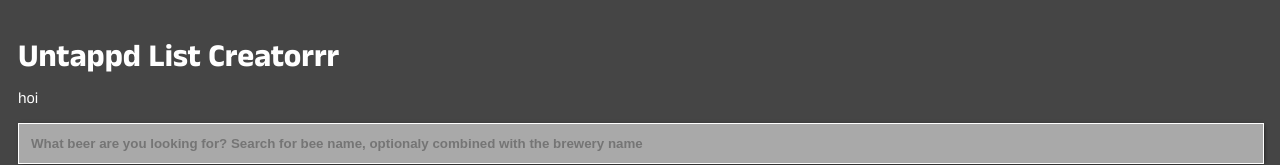
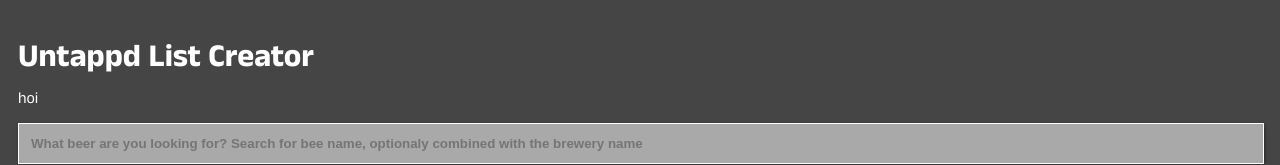
Before and after one commit to sjaakbanaan/untappd-beer-list, a React (Create React App) app: page / in a window 1280 px wide. Shown: the top 165 px of the page. Built offline with nearby package versions, Linux system fonts and the light colour scheme; no server answers.

Commit message:
a bit more cleanup

```diff
--- a/src/App.js
+++ b/src/App.js
@@ -17,7 +17,7 @@
 
   return (
     <div className="wrapper">
-      <h1>Untappd List Creatorrr</h1>
+      <h1>Untappd List Creator</h1>
       <DbGetTest />
       <SearchContext.Provider
         value={{
--- a/src/components/styles.js
+++ b/src/components/styles.js
@@ -112,6 +112,9 @@
   .rating-stars {
     display: inline-block;
     font-size: 30px;
+    @media (min-width: 1440px) and (max-width: 1680px) {
+      font-size: 22px;
+    }
     line-height: 1;
     padding: 10px;
     &::before {
@@ -120,7 +123,7 @@
       background: linear-gradient(
         90deg,
         #fc0 ${(props) => props.percentage}%,
-        #fff ${(props) => props.percentage}%
+        white ${(props) => props.percentage}%
       );
       background-clip: text;
       -webkit-background-clip: text;
```
